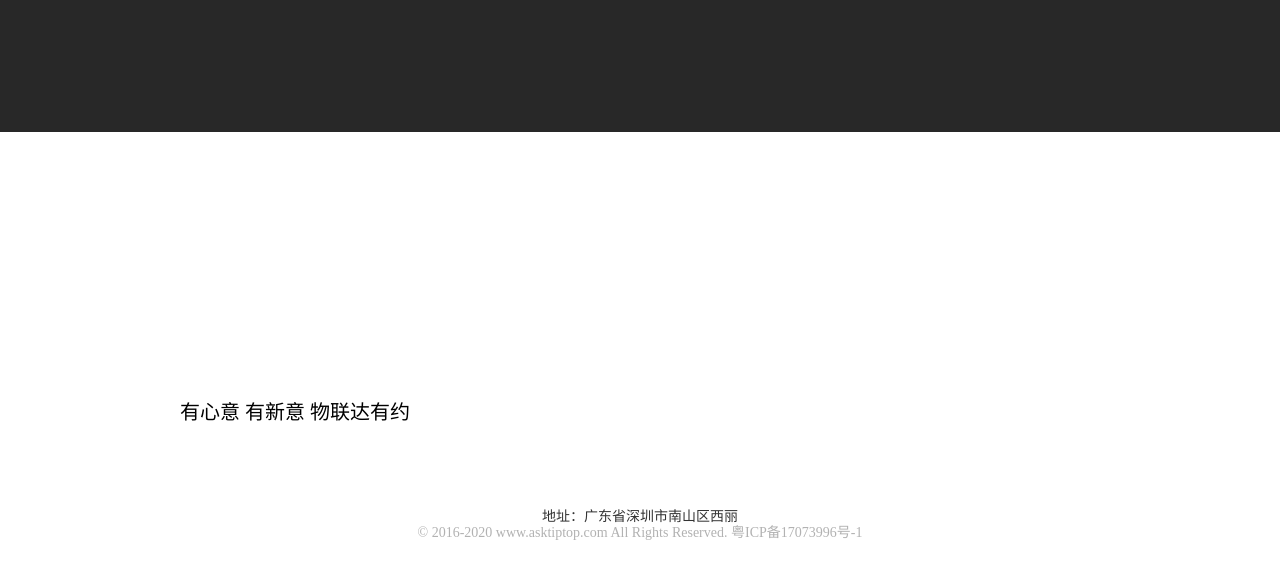
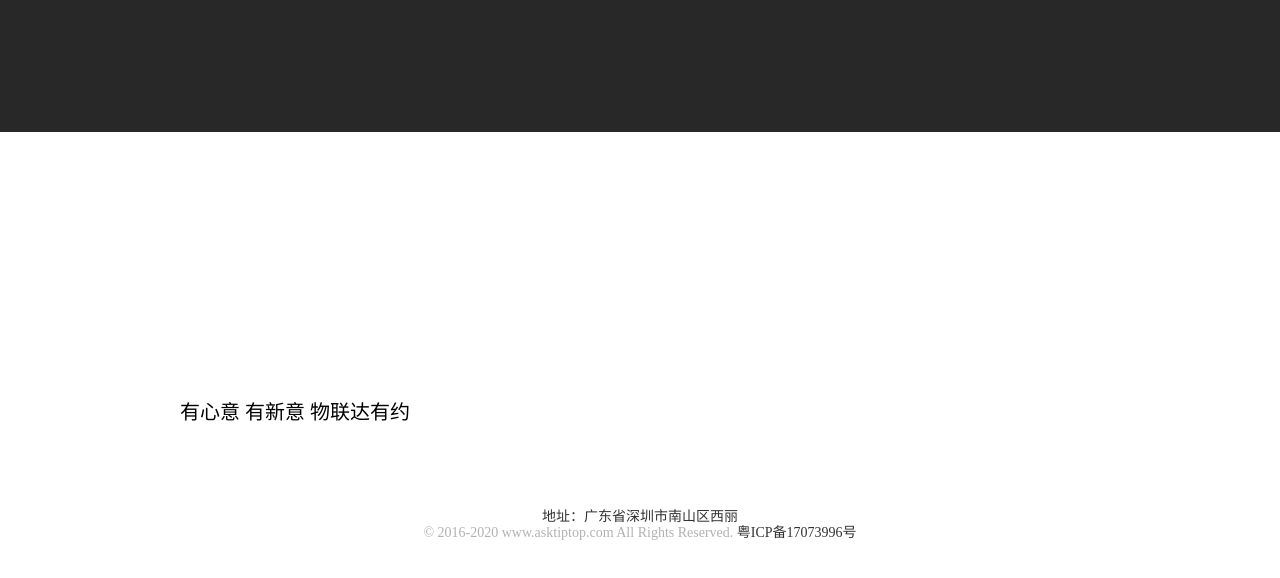
Before and after one commit to suncook/wld, a plain HTML site: page index.html in a window 1280 px wide. Shown: the part 3028-3606 px from the top of the page. Drawn offline with Linux system fonts and the light colour scheme.

Commit message:
Update index.html

```diff
--- a/index.html
+++ b/index.html
@@ -548,7 +548,8 @@
         </div>
         <div>
           <div class="adress">地址：广东省深圳市南山区西丽   </div>
-          <div class="copyright">© 2016-2020 www.asktiptop.com All Rights Reserved. 粤ICP备17073996号-1</div>
+          <div class="copyright">© 2016-2020 www.asktiptop.com All Rights Reserved.
+              <a href="http://www.beian.miit.gov.cn">粤ICP备17073996号</a>
         </div>
       </div>
     </div>
```
